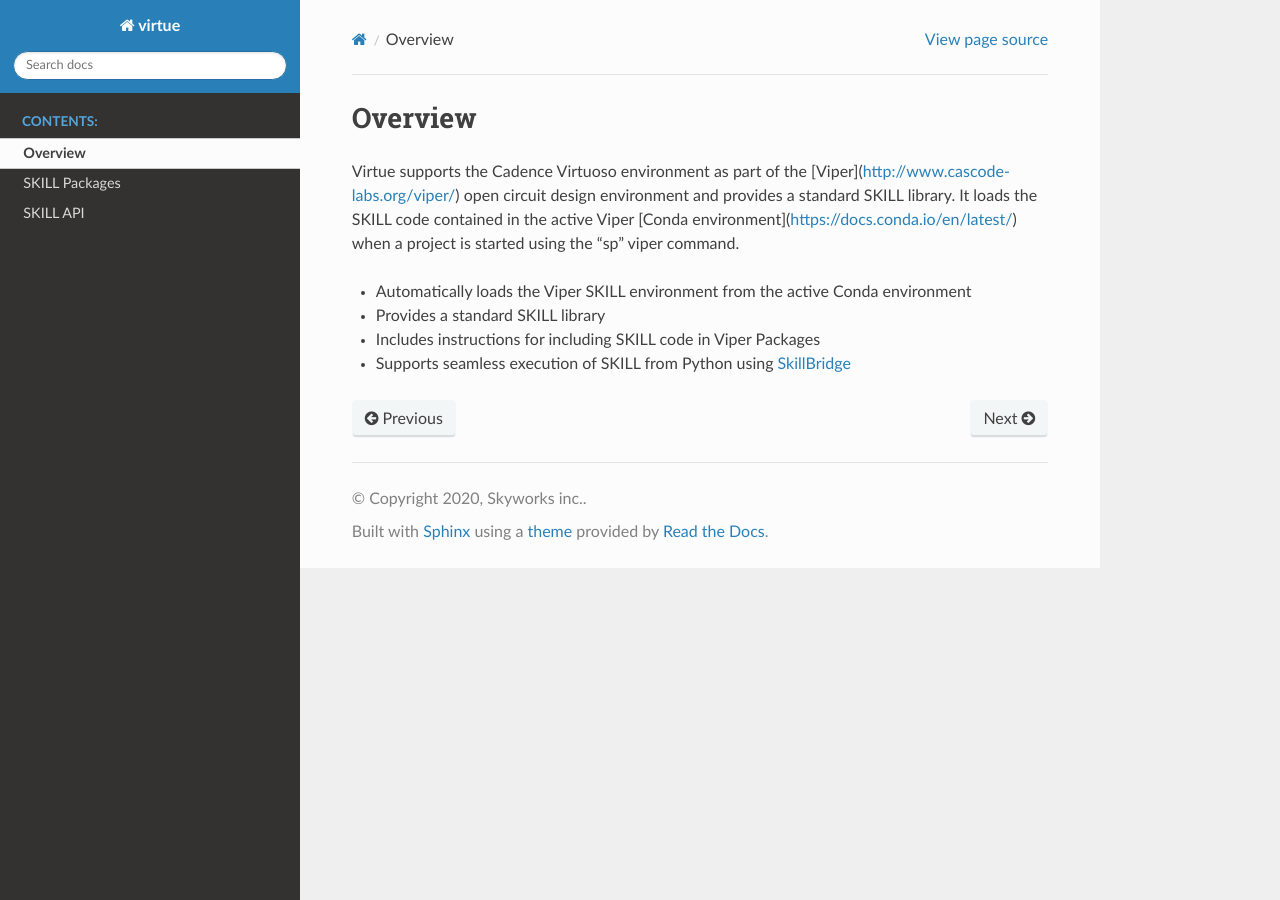
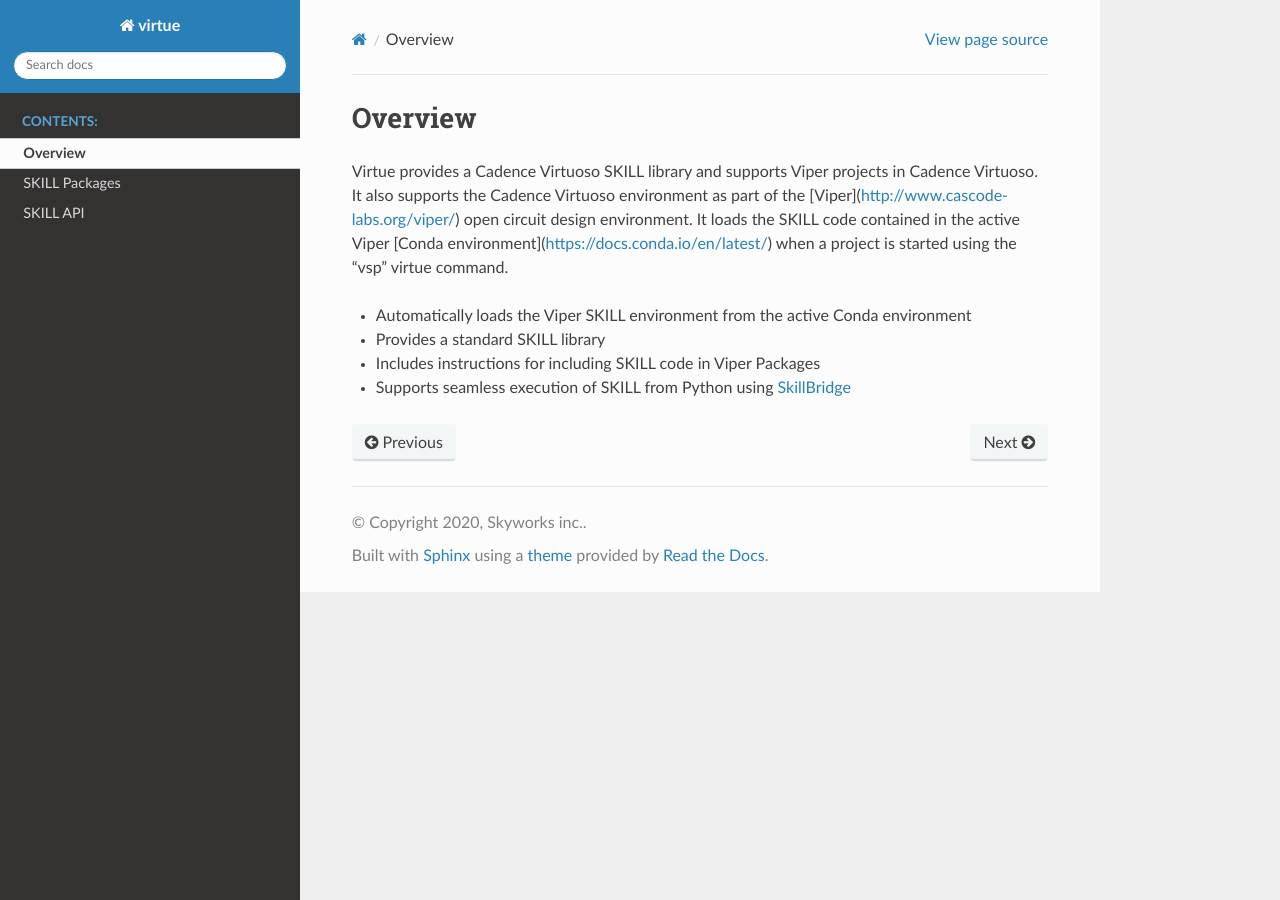
Before and after one commit to cascode-labs/virtue, a Sphinx documentation site: the page built from docs/source/overview.rst, in a window 1280 px wide. Built offline with Sphinx 7.4.7 and the Read the Docs theme 2.0.0, drawn with Linux system fonts in a browser that asks for light colours; the version number is read from the project's files by our own code.

```diff
--- a/docs/source/overview.rst
+++ b/docs/source/overview.rst
@@ -1,10 +1,11 @@
 Overview
 ========
-Virtue supports the Cadence Virtuoso environment as part of the
-[Viper](http://www.cascode-labs.org/viper/) open circuit design environment
-and provides a standard SKILL library. It loads the SKILL code contained in
-the active Viper [Conda environment](https://docs.conda.io/en/latest/) when
-a project is started using the "sp" viper command.
+Virtue provides a Cadence Virtuoso SKILL library and supports Viper projects in
+Cadence Virtuoso.  It also supports the Cadence Virtuoso environment as
+part of the [Viper](http://www.cascode-labs.org/viper/) open circuit design
+environment. It loads the SKILL code contained in the active Viper
+[Conda environment](https://docs.conda.io/en/latest/) when
+a project is started using the "vsp" virtue command.
 
 * Automatically loads the Viper SKILL environment from the active Conda environment
 * Provides a standard SKILL library
--- a/docs/source/skill_packages.rst
+++ b/docs/source/skill_packages.rst
@@ -1,7 +1,7 @@
 SKILL Packages
 ==============
 SKILL can be included as a part of any Conda packages and loaded when Cadence
-is started with the "sp" command.  A Conda recipe must be created
+is started with the "vsp" command.  A Conda recipe must be created
 
 The conda package can :
 * Automatic SKILL Code Initialization
```
Also changed, not shown: README.md (+1 -1 lines), 12 other files.
